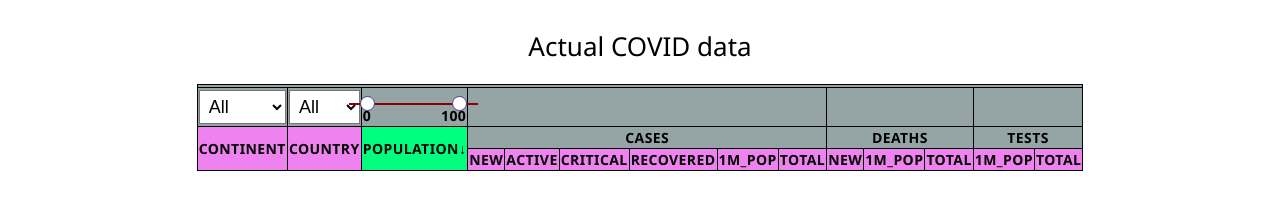
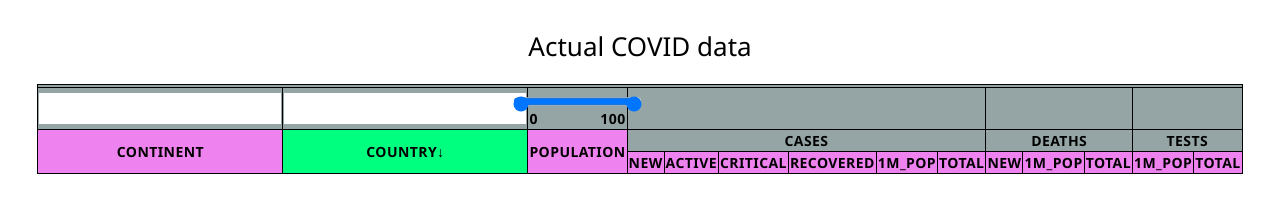
Before and after one commit to NatashaDarkKitten/COVID-data-visualizer, a plain HTML site: page index.html in a window 1280 px wide. Drawn offline with nearby package versions, Linux system fonts and the light colour scheme.

Commit message:
added dropdowns

```diff
--- a/index.html
+++ b/index.html
@@ -26,19 +26,20 @@
                     <th id="lastUpdateCell" colspan="14"></th>
                 </tr>
                 <tr>
-                    <th> <select id="dropDownContinent" onchange="changeFilterByContinent()">
-                            <option> All </option>
-                            </select>
+                    <th>
+                        <input type="text" name="dropDownContinent" list="continent" onchange="findField(event ,'continent')">
+                        <datalist id="continent">
+                                </datalist>
                     </th>
                     <th>
-                        <select id="dropDownCountry" onchange="changeFilterByCountry()">
-                            <option> All </option>
-                            </select>
+                        <input type="text" name="dropDownCountry" list="country" onchange="findField(event, 'country')">
+                        <datalist id="country">
+                            </datalist>
                     </th>
                     <th>
                         <div class="rangeSlider">
-                            <input class="min" name="range_1" type="range" min="1" max="100" value="10" />
-                            <input class="max" name="range_1" type="range" min="1" max="100" value="90" />
+                            <input class="min" name="range_1" type="range" min="1" max="100" value="0" />
+                            <input class="max" name="range_1" type="range" min="1" max="100" value="100" />
                             <span class="range_min light left">0</span>
                             <span class="range_max light right">100</span>
                         </div>
@@ -52,8 +53,8 @@
                 </tr>
                 <tr>
                     <th class="interactCell" onclick="changeFieldOrder(event, 'continent')" rowspan="2">Continent</th>
-                    <th class="interactCell" onclick="changeFieldOrder(event, 'country')" rowspan="2">Country</th>
-                    <th class="interactCell interactCellAsc" onclick="changeFieldOrder(event, 'population')" rowspan="2">Population</th>
+                    <th class="interactCell interactCellAsc" onclick="changeFieldOrder(event, 'country')" rowspan="2">Country</th>
+                    <th class="interactCell" onclick="changeFieldOrder(event, 'population')" rowspan="2">Population</th>
                     <th colspan="6">Cases</th>
                     <th colspan="3">Deaths</th>
                     <th colspan="2">Tests</th>
--- a/scripts/tableOperations.js
+++ b/scripts/tableOperations.js
@@ -67,8 +67,49 @@ function init() {
     let temp = JSON.parse(localStorage.getItem('statistics'));
     tableState.dataset = temp.response;
 
+
+    changeFieldOrder(null, 'continent');
+    fillDropDown(tableState.dataset, 'continent');
+
     changeFieldOrder(null, 'country');
+    fillDropDown(tableState.dataset, 'country');
 
+    updateTable();
+}
+
+function fillDropDown(data, id) {
+    let itemsSet = new Set();
+    let items = document.getElementById(id);
+    for (let i = 0; i < data.length; i++) {
+        itemsSet.add('<option>' + data[i][id] + '</option>');
+    }
+    items.innerHTML = [...itemsSet].join('');
+}
+
+function findField(event, prop) {
+
+    let temp = JSON.parse(localStorage.getItem('statistics'));
+    tableState.dataset = temp.response;
+
+    let soughtObjs = tableState.dataset.filter(item => item[prop] === event.target.value);
+    console.log(soughtObjs);
+
+    if (soughtObjs.length > 0) {
+        tableState.dataset = [...soughtObjs];
+        if (prop === 'country') {
+            // hack
+            document.getElementsByTagName('input')[0].value = '';
+            document.getElementsByTagName('input')[1].value = '';
+
+        } else if (prop === 'continent') {
+            document.getElementsByTagName('input')[0].value = '';
+            document.getElementsByTagName('input')[1].value = '';
+        }
+    } else {
+        let temp = JSON.parse(localStorage.getItem('statistics'));
+        tableState.dataset = temp.response;
+    }
+    changeFieldOrder(null, 'country');
     updateTable();
 }
 
--- a/styles/slider.css
+++ b/styles/slider.css
@@ -1,12 +1,13 @@
 input[type='range'] {
     width: auto;
-    height: 2em;
+    height: auto;
     overflow: hidden;
     cursor: pointer;
     outline: none;
 }
 
-input[type='range'],
+
+/* input[type='range'],
 input[type='range']::-webkit-slider-runnable-track,
 input[type='range']::-webkit-slider-thumb {
     -webkit-appearance: none;
@@ -14,19 +15,19 @@ input[type='range']::-webkit-slider-thumb {
 }
 
 input[type='range']::-webkit-slider-runnable-track {
-    height: 2px;
+    height: 100%;
     background: darkred;
 }
 
 input[type='range']:nth-child(2)::-webkit-slider-runnable-track {
-    background: none;
-}
+    background: darkorange;
+} */
 
 input[type='range']::-webkit-slider-thumb {
     position: relative;
-    height: 15px;
-    width: 15px;
-    margin-top: -7px;
+    height: 100%;
+    width: 10px;
+    margin-top: 5px;
     background: #fff;
     border: 1px solid darkslateblue;
     border-radius: 25px;
@@ -38,18 +39,19 @@ input[type='range']:nth-child(1)::-webkit-slider-thumb {
 }
 
 .rangeSlider {
+    background-color: lawngreen;
     height: 100%;
     width: 100%;
 }
 
 .rangeSlider input {
     position: absolute;
-    margin-left: -65px;
+    margin-left: -64px;
 }
 
 .rangeSlider span {
     position: absolute;
-    margin-top: 1.2em;
+    margin-top: 1.4em;
 }
 
 .rangeSlider .right {
--- a/styles/style.css
+++ b/styles/style.css
@@ -46,18 +46,17 @@ td {
 
 /* Filter header cells */
 
-select {
+input[type='text'] {
+    font-size: 18px;
+    display: inline-block;
+    margin-top: 0px;
+    margin-left: 0px;
+    box-sizing: border-box;
     width: 100%;
-    min-height: 30px;
-    background-color: white;
-    font-size: 18px;
+    border-width: 0px;
+    border-radius: 0px;
     padding: 5px;
-}
-
-select option {
-    background-color: white;
-    font-size: 18px;
-    padding: 5px;
+    margin: 0px;
 }
 
 
```
